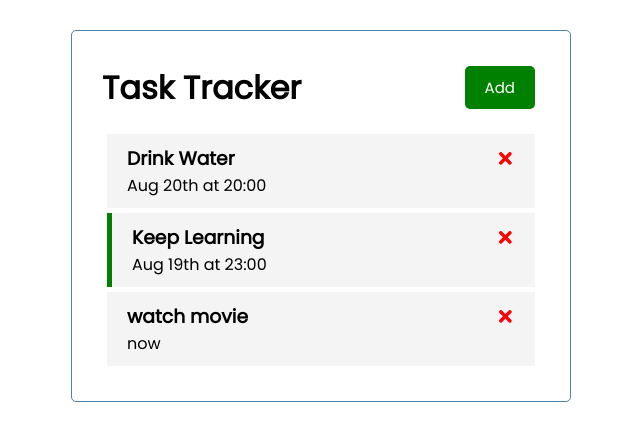
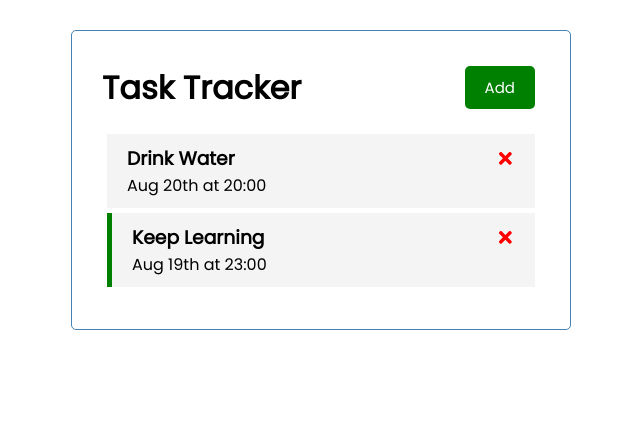
Before and after one commit to insuajuan/react-task-tracker, a React (Create React App) app: page / in a window 1280 px wide. Shown: the top 440 px of the page, without its empty margins (319-959 px from the left). Built offline with nearby package versions, Linux system fonts and the light colour scheme; data requests are answered from the project's data file.

Commit message:
final minor adjustments

```diff
--- a/db.json
+++ b/db.json
@@ -11,12 +11,6 @@
       "text": "Keep Learning",
       "day": "Aug 19th at 23:00",
       "reminder": true
-    },
-    {
-      "text": "watch movie",
-      "day": "now",
-      "reminder": false,
-      "id": 4
     }
   ]
 }
```
Also changed, not shown: src/App.js (+2 -6 lines).
